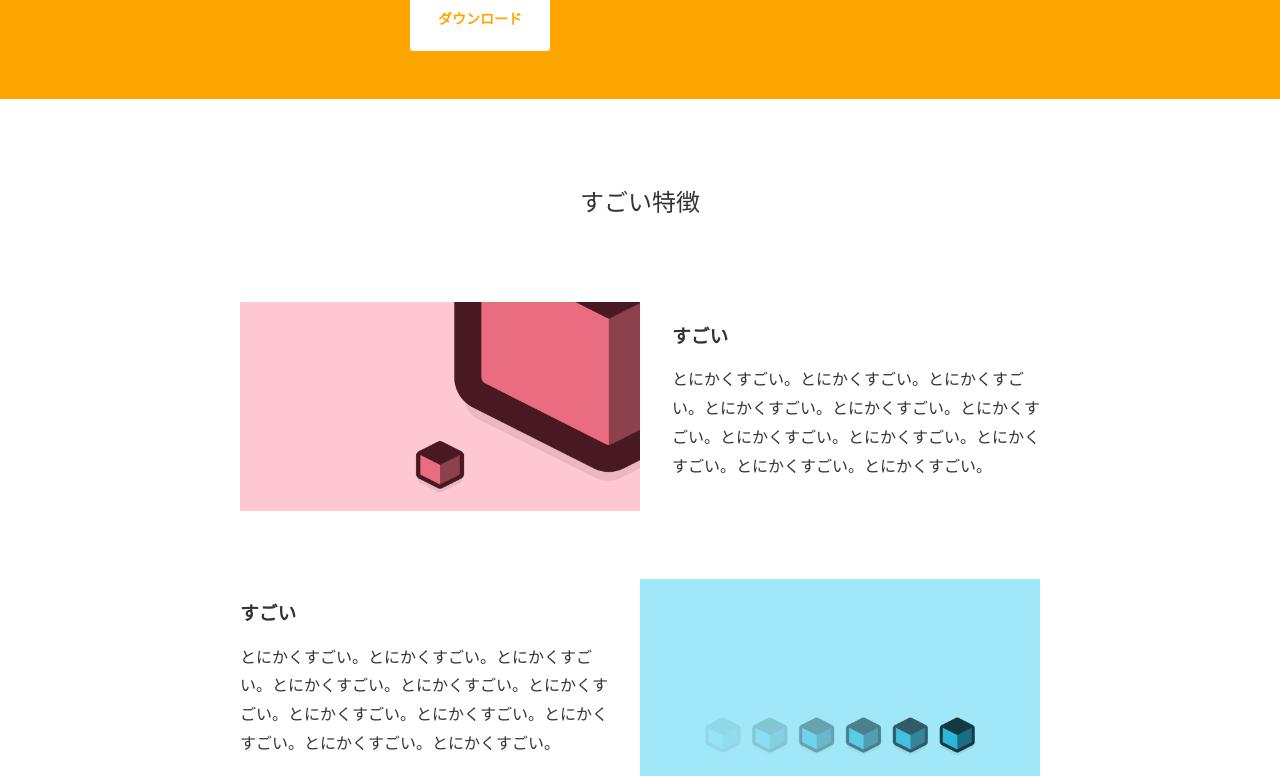
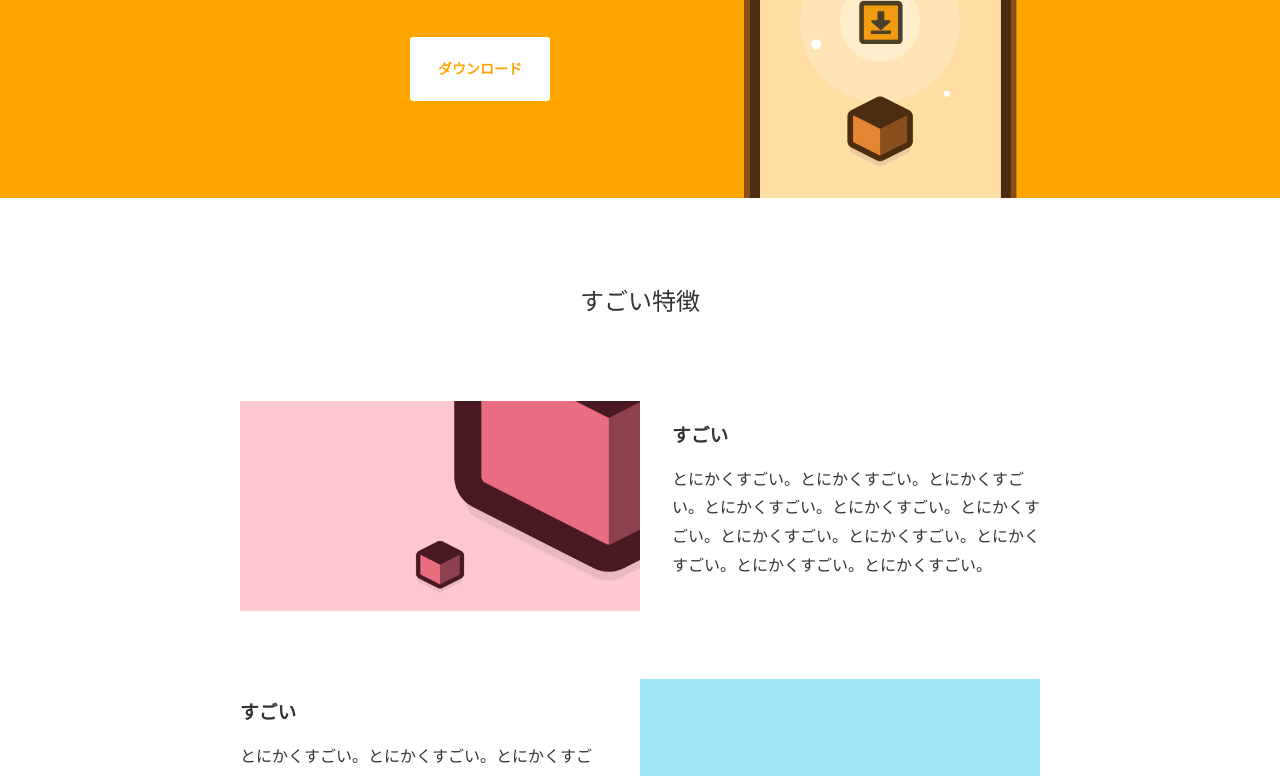
Before and after one commit to toyotakah/dotinstall, a plain HTML site: page index.html in a window 1280 px wide. Shown: the part 187-963 px from the top of the page. Drawn offline with Linux system fonts and the light colour scheme.

Commit message:
Update index.html

```diff
--- a/index.html
+++ b/index.html
@@ -17,7 +17,7 @@
                 <a href="" class="btn">ダウンロード</a>
             </div>
             <div class="pic">
-                <img src="img/top.png" alt="">
+                <img src="top.png" alt="">
             </div>
         </div>
     </header>
```
